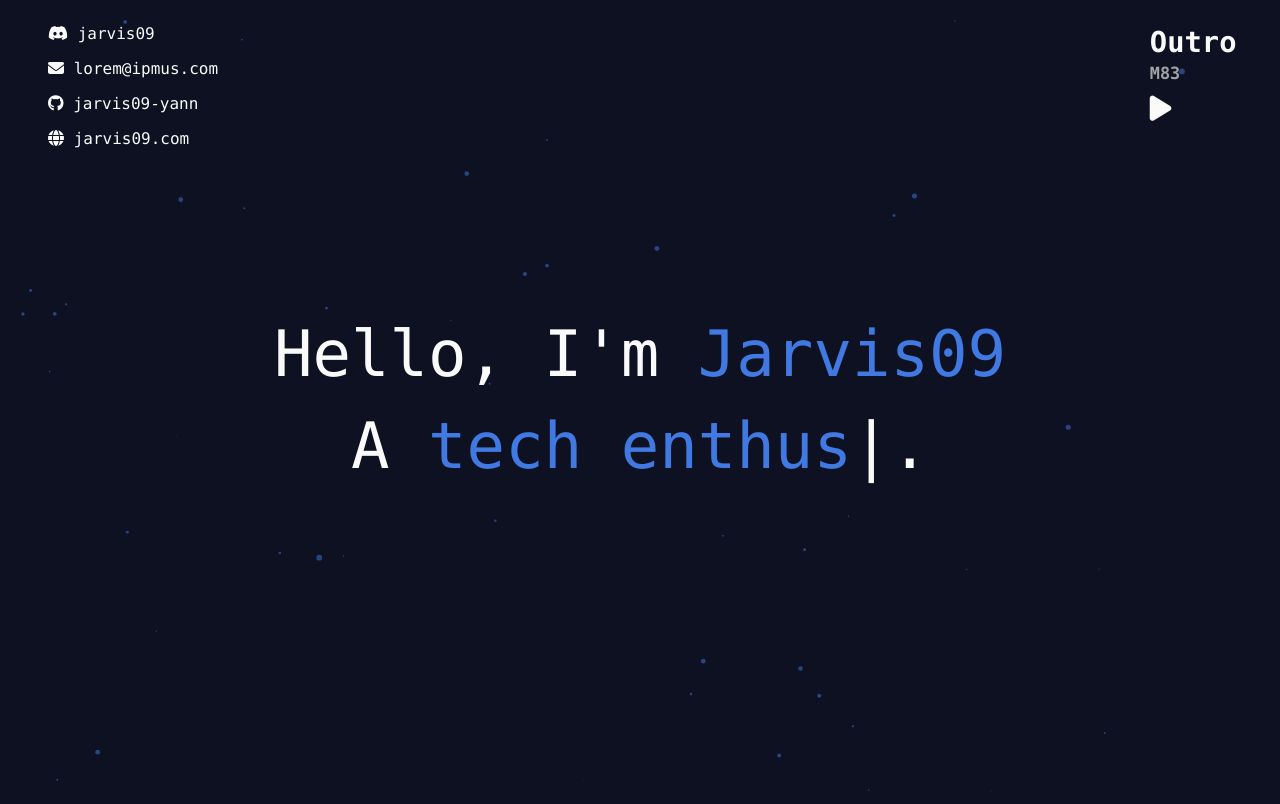
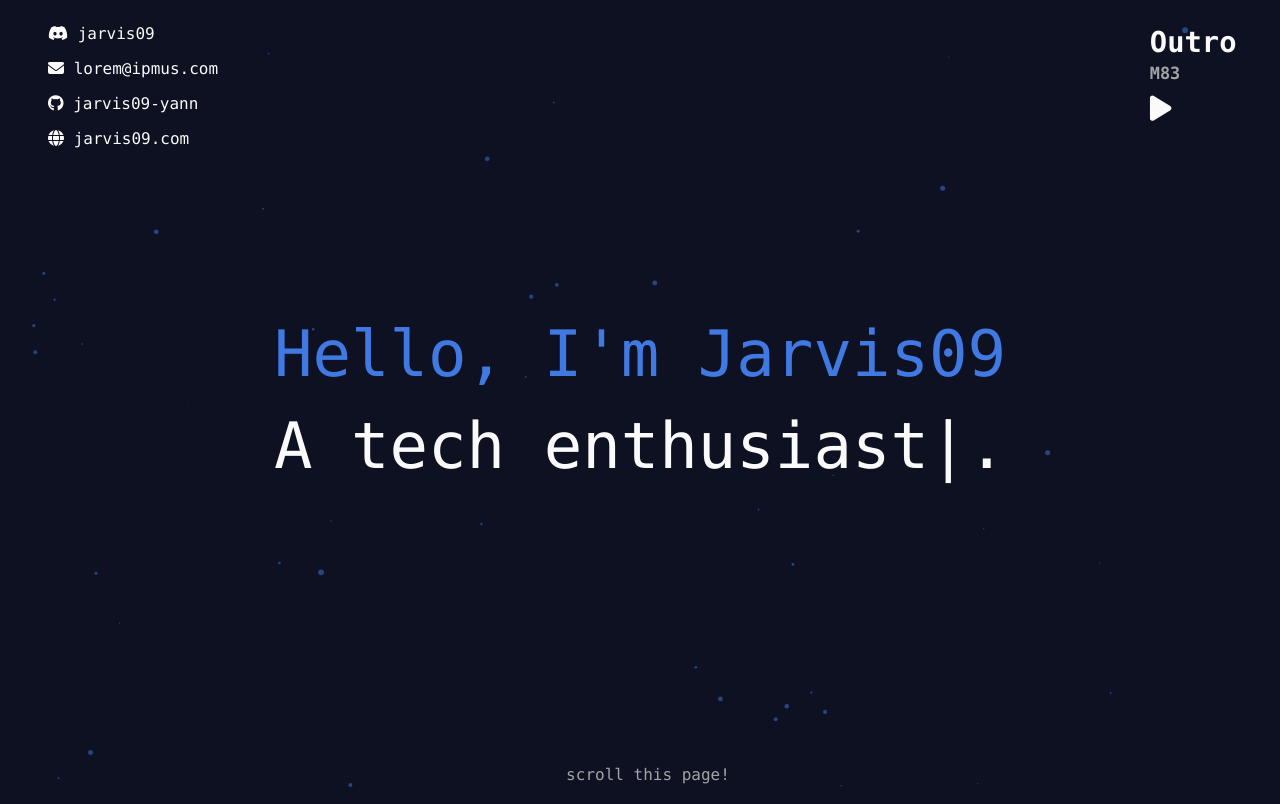
Before and after one commit to jarvis09-yann/portfolio, a website built with Vite: page index.html in a window 1280 px wide. Shown: the top 804 px of the page. Built offline with nearby package versions, Linux system fonts and the light colour scheme.

Commit message:
removed scrollbar for all browsers, added scroll-notice footer. refactored CSS code with ChatGPT

```diff
--- a/app.js
+++ b/app.js
@@ -1,9 +1,10 @@
 var audio;
-var playPauseButton = document.getElementById('play-pause');
+var playPauseButton = document.getElementById("play-pause");
+var scrollNotice = document.getElementById("scroll-notice");
 
 
 // Setting up particles.js
-particlesJS.load('particles-js', './assets/particles.json')
+particlesJS.load("particles-js", "./assets/particles.json")
 // Setting up ityped (typing animation)
 
 ityped.init(document.querySelector("#ityped"), {
@@ -16,12 +17,12 @@ function toggleMusic() {
 
     console.log("Hello fellow dev! check out the website of the chad who fixed my code (and let me steal a good chunck of it) - QAEZZ :) (https://qaezz.dev)")
 
-    if (playPauseButton.classList.contains('fa-play')) {
-        playPauseButton.classList.remove('fa-play');
-        playPauseButton.classList.add('fa-pause');
+    if (playPauseButton.classList.contains("fa-play")) {
+        playPauseButton.classList.remove("fa-play");
+        playPauseButton.classList.add("fa-pause");
 
-        if (playPauseButton.classList.contains('first-run')) {
-            playPauseButton.classList.remove('first-run');
+        if (playPauseButton.classList.contains("first-run")) {
+            playPauseButton.classList.remove("first-run");
 
             audio = new Audio("./assets/M83-Outro.mp3");
             console.log("The cake is a lie.");
@@ -31,10 +32,18 @@ function toggleMusic() {
         audio.volume = 0.75;
 
     } else {
-        playPauseButton.classList.remove('fa-pause');
-        playPauseButton.classList.add('fa-play');
+        playPauseButton.classList.remove("fa-pause");
+        playPauseButton.classList.add("fa-play");
 
         audio.pause();
         audio.volume = 0.75;
     }
 }
+
+window.addEventListener('scroll', function() {
+    var scrollNotice = document.getElementById("scroll-notice");
+    var scrollPosition = window.scrollY; // Obtenir la position de défilement verticale
+
+    // Réglez l'opacité en fonction de la position de défilement
+    scrollNotice.style.opacity = 1 - scrollPosition / 100; // Réglage de la valeur 500 selon vos besoins
+  });
--- a/index.html
+++ b/index.html
@@ -33,6 +33,10 @@
     <ul><i class="fa-solid fa-globe" alt="Internet Icon" title="Internet website"></i> jarvis09.com</ul>
   </div>
 
+  <footer id="scroll-notice">
+    <p>scroll this page!</p>
+  </footer>
+  <h1 class="under">stuff</h1>
   <script src="./particles.js"></script>
   <script defer src="./app.js"></script>
   <script src="https://kit.fontawesome.com/dbe9888c2b.js" crossorigin="anonymous"></script>
--- a/style.css
+++ b/style.css
@@ -2,17 +2,23 @@ body {
   font-family: Consolas, sans-serif;
   color: #fafafa;
   background-color: #0e1121;
+  -ms-overflow-style: none; /*IE/Edge/Safari*/
 }
-
+html {
+  scrollbar-width: none; /*For firefox*/
+}
+::-webkit-scrollbar { /*For chromium based browsers*/
+  display: none;
+}
 #particles-js {
   position: fixed;
   width: 100%;
   height: 100%;
-  z-index: -1; /* Abaissez le z-index pour les particules | ah oui oui or something - QAEZZ */
+  z-index: -1;
 }
 
 #text-container {
-  position: fixed;
+  position: absolute;
   top: 0;
   left: 0;
   width: 100%;
@@ -28,9 +34,6 @@ body {
   font-weight: 500;
   font-size: 400%;
   text-align: center;
-}
-
-#ityped, #title span {
   color: #4179e3;
 }
 
@@ -42,22 +45,24 @@ body {
 }
 
 #contact-info {
-  margin: 0px;
+  position: fixed;
   text-align: left;
-  position: absolute;
   display: inline;
   margin-bottom: 5px;
 }
 
-/* Stolen, i mean borrowed stuff part (from https://qaezz.dev) */
-
 #music-player {
-  z-index: 69;
+  position: fixed;
+  right: 3%;
+  top: 0;
+  display: inline-flex;
+  gap: 10px;
+  transform: scale(0.9);
+  margin-top: 20px;
 }
 
 #music-player #controls i {
   cursor: pointer;
-
   transition: all .2s cubic-bezier(0.075, 0.82, 0.165, 1);
 }
 
@@ -65,25 +70,6 @@ body {
   transform: scale(.9);
   opacity: .5;
 }
-
-#music-player {
-    display: inline-flex;
-    gap: 10px;
-    transform: scale(1.1);
-    margin-top: 20px;
-  }
-
-
-
-  #music-player {
-    position: fixed;
-    right: 3%;
-    top: 0;
-    display: inline-flex;
-    gap: 10px;
-    transform: scale(0.9);
-    margin-top: 20px;
-  }
 
 #song-name {
   margin-bottom: 0;
@@ -95,13 +81,24 @@ body {
   display: block;
 }
 
-
 @media only screen and (max-width: 250px) {
-
-#music-player {
+  #music-player {
     display: inline-flex;
     gap: 10px;
     transform: scale(.8);
     margin-top: 10px;
   }
 }
+
+#scroll-notice {
+  position: fixed;
+  color: rgba(200, 200, 200, .8);
+  width: 100%;
+  bottom: 0;
+  text-align: center;
+}
+
+.under {
+  position: absolute;
+  bottom: -100rem;
+}
```
